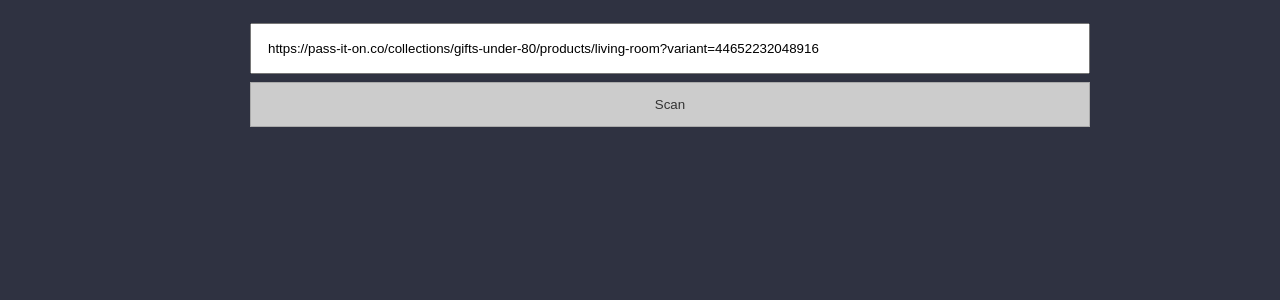
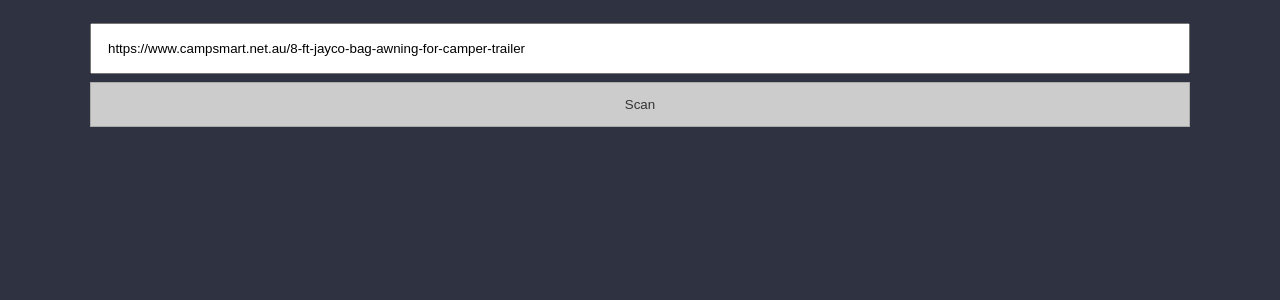
Before and after one commit to georgius1024/site-grabber-prototype, a Vue app: page / in a window 1280 px wide. Shown: the top 300 px of the page. Built offline with nearby package versions, Linux system fonts and the light colour scheme.

Commit message:
optimizations

```diff
--- a/src/main/grabber/textStyle.js
+++ b/src/main/grabber/textStyle.js
@@ -3,9 +3,11 @@
 export default async function (page) {
   const textElements = await utils.selectAnyFrom(
     [
+      page.locator('[class*="product"] [class*="description"]'),
       page.locator('[class*="product"] p'),
       page.locator('[class*="product"] span'),
       page.locator('[class*="product"] div'),
+      page.locator('[class*="page-container"] [class*="description"]'),
       page.locator('[class*="page-container"] p'),
       page.locator('[class*="page-container"] span'),
       page.locator('[class*="page-container"] div'),
--- a/src/renderer/src/assets/css/styles.less
+++ b/src/renderer/src/assets/css/styles.less
@@ -42,8 +42,7 @@
   flex: 1;
   display: flex;
   flex-direction: column;
-  max-width: 840px;
-  margin: 0 auto;
+  margin: 0 60px;
   padding: 15px 30px 0 30px;
 }
 
--- a/src/renderer/src/components/FooterPreviewer.vue
+++ b/src/renderer/src/components/FooterPreviewer.vue
@@ -27,12 +27,12 @@
   fontWeight: props.design?.footerStyle?.fontWeight
 }))
 
-const linkColor = computed(() => props.design?.linkStyle?.textColor)
+const linkColor = computed(() => props.design?.footerStyle?.textColor)
 
 </script>
 <style lang="scss" scoped>
 .footer-block {
-  margin-bottom: 24px;
+  padding: 12px 0;
   text-align: center;
   a {
     color: v-bind(linkColor);
--- a/src/renderer/src/components/HeaderPreviewer.vue
+++ b/src/renderer/src/components/HeaderPreviewer.vue
@@ -2,7 +2,7 @@
   <div v-if="props.design" class="header-block" :style="headerBlockStyle">
     <div class="view-in-browser" :style="viewInBrowserStyle">View in browser</div>
     <div v-if="props.design?.logo" class="logo">
-      <img :src="props.design.logo" height="64" align="center" />
+      <img :src="props.design.logo" height="128" align="center" />
     </div>
     <div v-else-if="props.design?.url" class="logo">{{ getHost(props.design?.url) }}</div>
     <HeaderLinksPreview
--- a/src/renderer/src/pages/ScannerPage.vue
+++ b/src/renderer/src/pages/ScannerPage.vue
@@ -25,7 +25,9 @@
 const optimizer = window['optimizer']
 import DesignPreview from '../components/DesignPreview.vue'
 const url = ref(
-  'https://pass-it-on.co/collections/gifts-under-80/products/living-room?variant=44652232048916'
+  'https://www.campsmart.net.au/8-ft-jayco-bag-awning-for-camper-trailer'
+  //'https://ridiculousteesdesign.myshopify.com/products/wolf-design-swim-trunks-aop'
+  //'https://pass-it-on.co/collections/gifts-under-80/products/living-room?variant=44652232048916'
 )
 const loading = ref(false)
 const loaded = ref(false)
@@ -36,7 +38,8 @@
 const scan = async (): Promise<void> => {
   loading.value = true
   error.message = null
-  grabber(url.value)
+  loaded.value = false
+  grabber(url.value, ['logo'])
     .then((response) => {
       const optimized = optimizer(response)
       for (const key in response) {
@@ -59,8 +62,7 @@
 </script>
 <style lang="scss" scoped>
 .form {
-  min-width: 840px;
-  margin: auto 0;
+  width: 100%;
   font-size: 16px;
   display: flex;
   flex-direction: column;
@@ -90,8 +92,7 @@
 }
 .loader {
   cursor: wait;
-  width: 800px;
-  margin: auto 0;
+  width: 100%;
   font-size: 16px;
   display: flex;
   flex-direction: column;
```
Also changed, not shown: src/main/grabber/optimizer.js (+7 -1 lines), src/main/grabber/utils.js (+6 -2 lines), screenshot.png.
